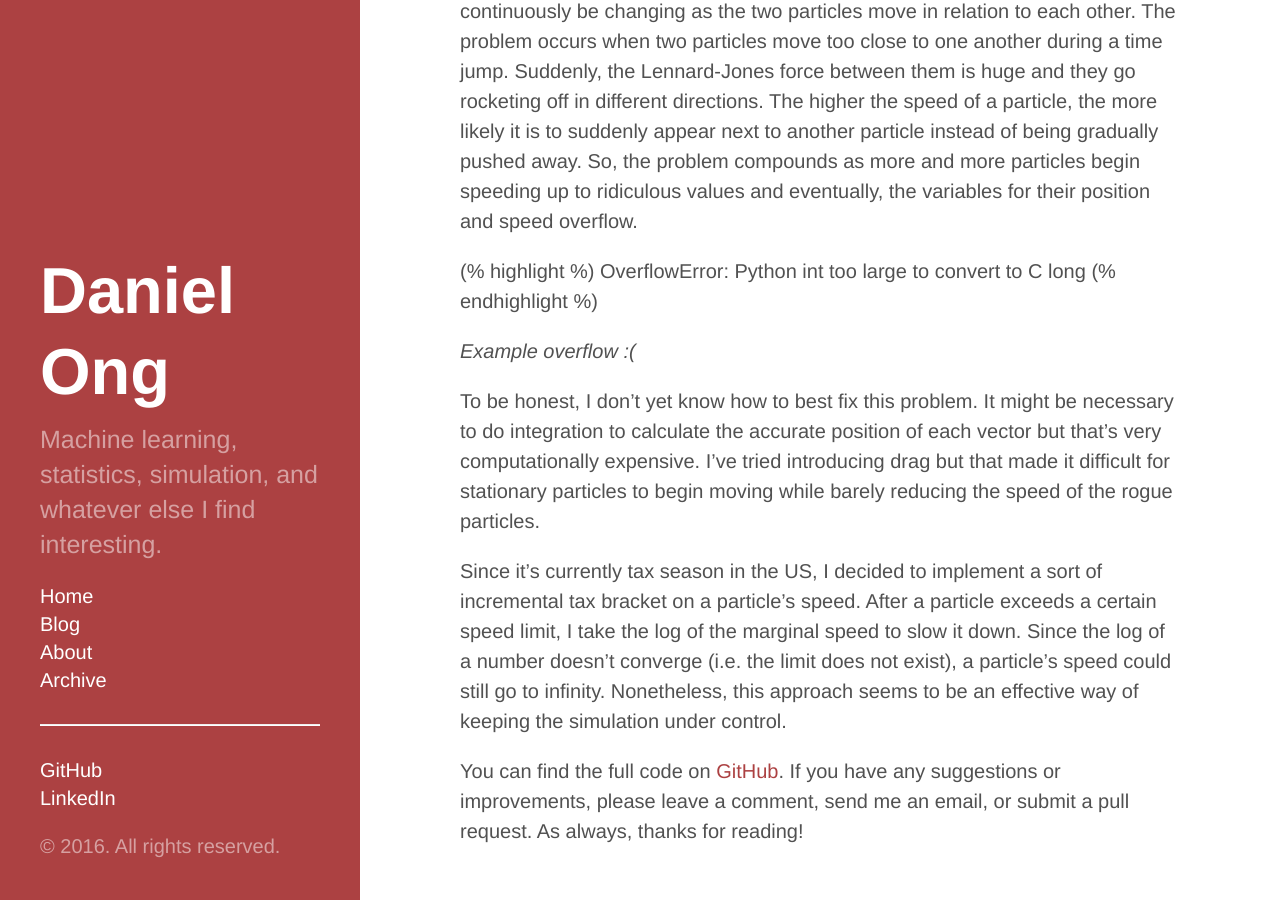
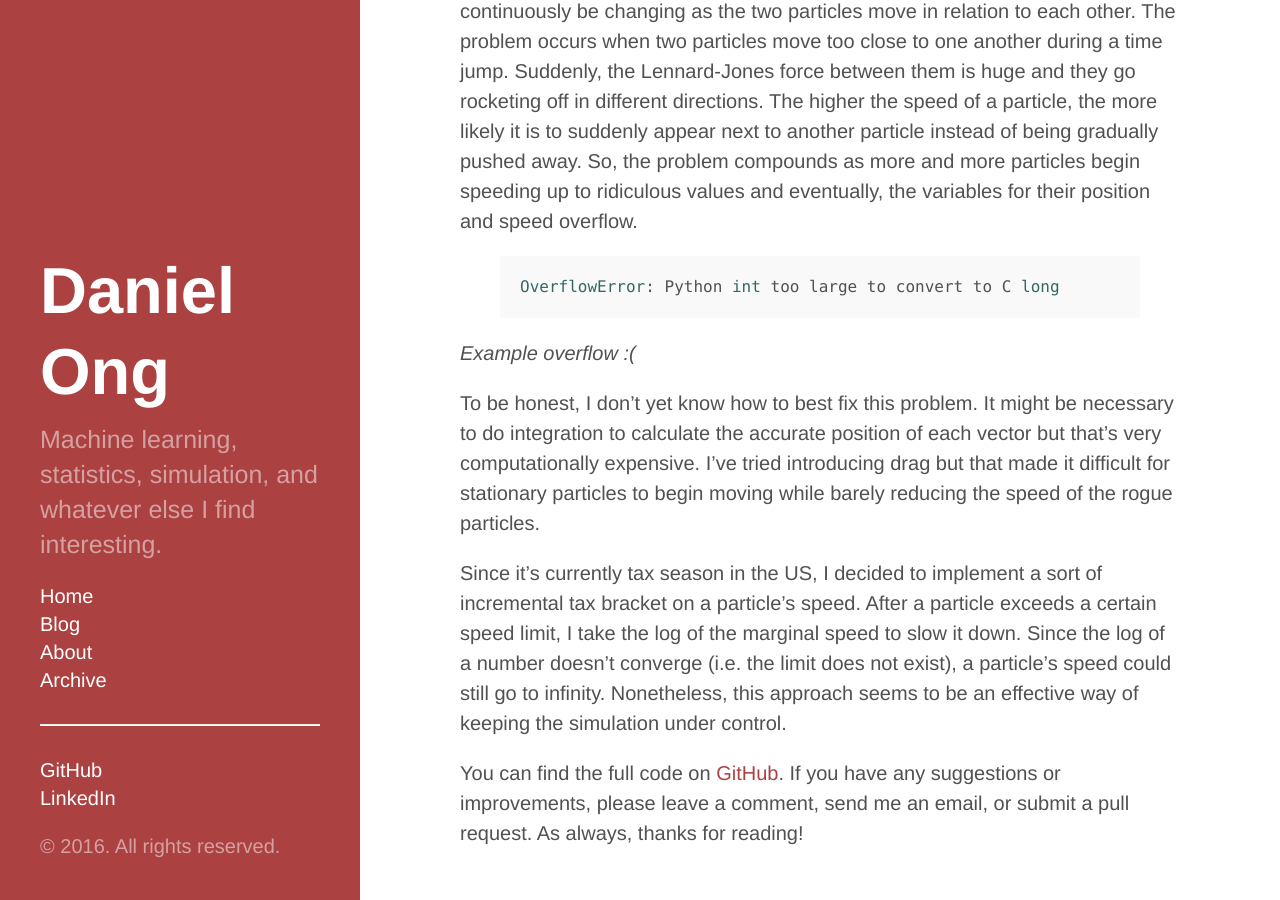
Before and after one commit to danong/danong.github.io, a Jekyll site: the page built from _posts/2016-02-29-molecular-dynamics-simulation.md, in a window 1280 px wide and 900 px high, scrolled down 4580 px. Built offline with Jekyll 4.4.1, drawn with Linux system fonts in a browser that asks for light colours; formulas are drawn with MathJax 3; comment, search, counter and statistics services are not loaded.

Commit message:
fix code highlighting

```diff
--- a/_posts/2016-02-29-molecular-dynamics-simulation.md
+++ b/_posts/2016-02-29-molecular-dynamics-simulation.md
@@ -103,9 +103,9 @@ for particle in my_particles:
 ## A discrete problem
 If you run the code as is right now, you'll occasionally see particles whizzing around at ridiculous speeds before the program crashes. What's going wrong? How do we fix this? Unfortunately, this bug is an inherent issue with our strategy of discretizing time. Imagine a world with 2 particles. We look at our starting time and calculate the Lennard-Jones force between the two particles. We calculate their velocity vectors, and assume that they move in that direction and at that speed until the next time frame. We then jump forward to that time frame and calculate the new velocity vectors. Realistically, the velocity vectors would continuously be changing as the two particles move in relation to each other. The problem occurs when two particles move too close to one another during a time jump. Suddenly, the Lennard-Jones force between them is huge and they go rocketing off in different directions. The higher the speed of a particle, the more likely it is to suddenly appear next to another particle instead of being gradually pushed away. So, the problem compounds as more and more particles begin speeding up to ridiculous values and eventually, the variables for their position and speed overflow.
 
-(% highlight %)
+{% highlight python %}
 OverflowError: Python int too large to convert to C long
-(% endhighlight %)
+{% endhighlight %}
 
 <i>Example overflow :( </i>
 
```
